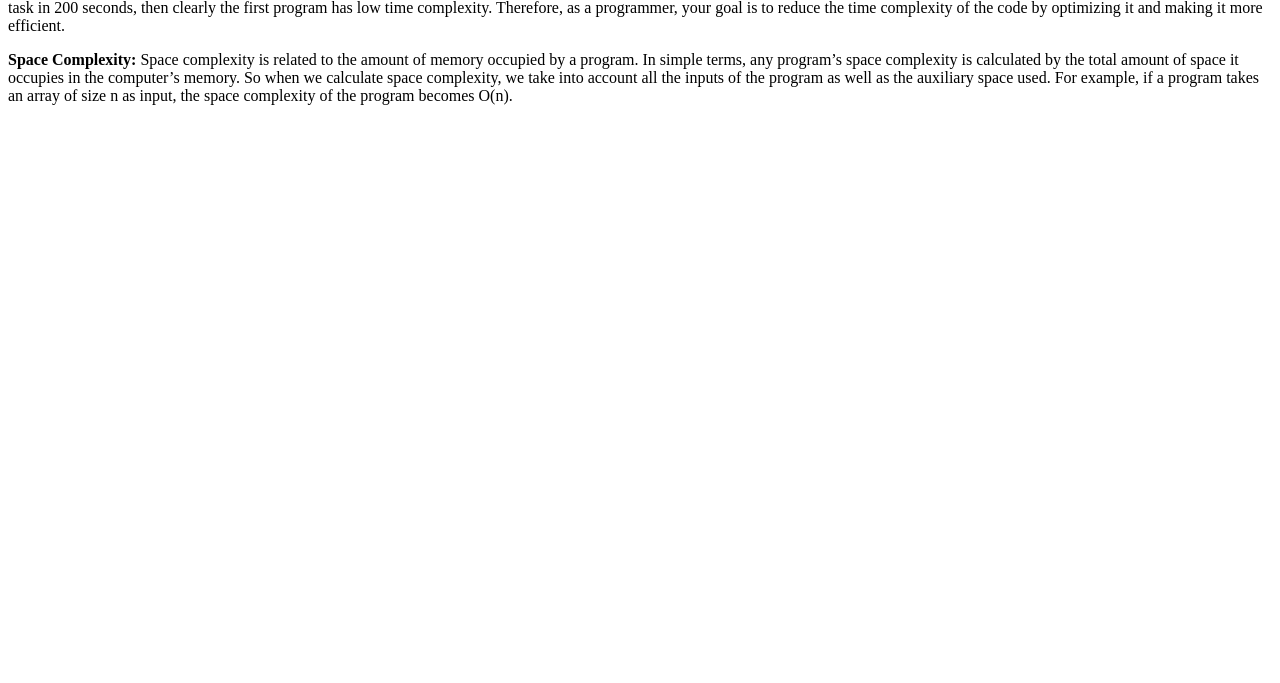
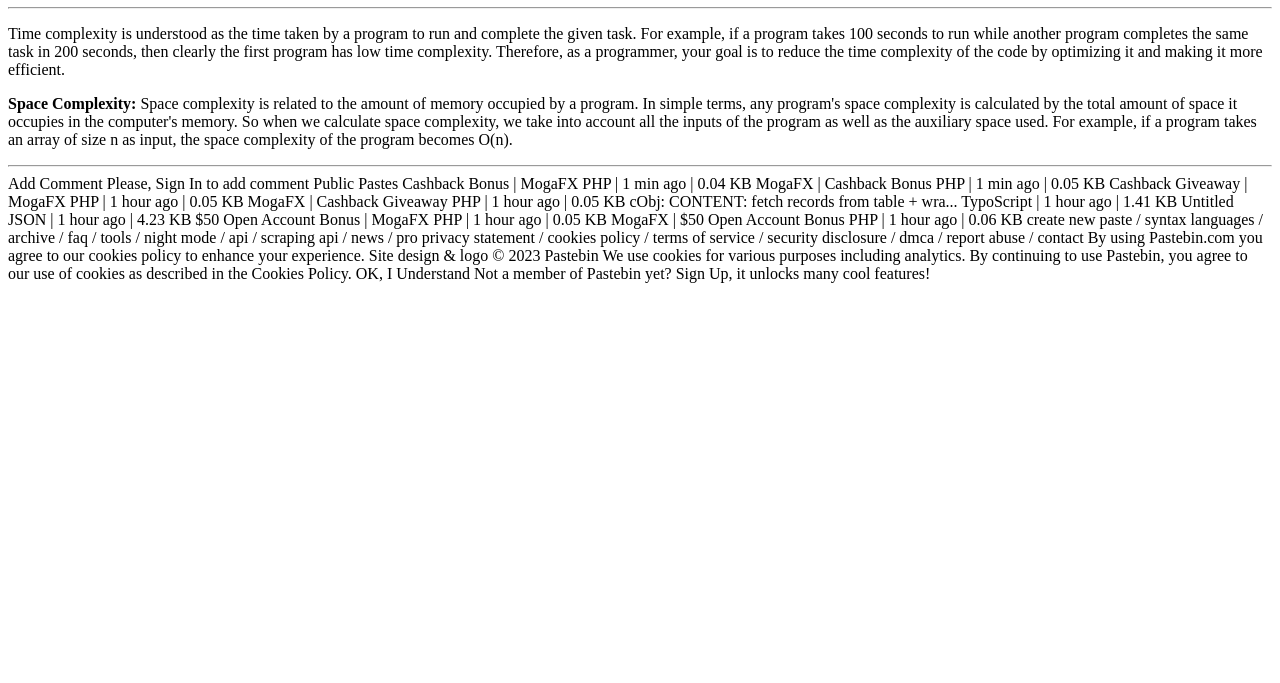
Before and after one commit to acciojob/time-and-space-complexity-MD-IRSHAD, a website: page main.html in a window 1280 px wide. Shown: the part 117-800 px from the top of the page. Drawn offline with Linux system fonts and the light colour scheme.

Commit message:
created a submission

```diff
--- a/main.html
+++ b/main.html
@@ -1,20 +1,63 @@
+PASTEBIN
+API
+TOOLS
+FAQ
+paste
+Search...
+
+LOGIN SIGN UP
+SHARE
+TWEET
+heman10x
+aksghasukgh
+HEMAN10X
+JUL 17TH, 2023
+2
+0
+NEVER
+ADD COMMENT
+Not a member of Pastebin yet? Sign Up, it unlocks many cool features!
+ 1.08 KB | None |
+
 <!DOCTYPE html>
-
 <html>
-
 <head>
 	<link rel="stylesheet" href="styles.css">
 </head>
-
 <body>
-	<!-- the entire body must be written by student -->
 	<h1>Time and Space Complexity</h1>
 	<hr>
-	<p> Time complexity is understood as the time taken by a program to run and complete the given task. For example, if a program takes 100 seconds to run while another program completes the same task in 200 seconds, then clearly the first program has low time complexity. Therefore, as a programmer, your goal is to reduce the time complexity of the code by optimizing it and making it more efficient.</p>
-    <p><b>Space Complexity:</b> Space complexity is related to the amount of memory occupied by a program. In simple terms, any program’s space complexity is calculated by the total amount of space it occupies in the computer’s memory. So when we calculate space complexity, we take into account all the inputs of the program as well as the auxiliary space used. For example, if a program takes an array of size n as input, the space complexity of the program becomes O(n).</p>
-	<script type="text/javascript" src="./script.js">
-</script>
+	<p>Time complexity is understood as the time taken by a program to run and complete the given task. For example, if a program takes 100 seconds to run while another program completes the same task in 200 seconds, then clearly the first program has low time complexity. Therefore, as a programmer, your goal is to reduce the time complexity of the code by optimizing it and making it more efficient.</p>
+	<p><b>Space Complexity:</b> Space complexity is related to the amount of memory occupied by a program. In simple terms, any program's space complexity is calculated by the total amount of space it occupies in the computer's memory. So when we calculate space complexity, we take into account all the inputs of the program as well as the auxiliary space used. For example, if a program takes an array of size n as input, the space complexity of the program becomes O(n).</p>
+	<hr>
+	<script type="text/javascript" src="./script.js"></script>
+</body>
+</html>
 
-</body>
+Add Comment
+Please, Sign In to add comment
+Public Pastes
+Cashback Bonus | MogaFX
+PHP | 1 min ago | 0.04 KB
+MogaFX | Cashback Bonus
+PHP | 1 min ago | 0.05 KB
+Cashback Giveaway | MogaFX
+PHP | 1 hour ago | 0.05 KB
+MogaFX | Cashback Giveaway
+PHP | 1 hour ago | 0.05 KB
+cObj: CONTENT: fetch records from table + wra...
+TypoScript | 1 hour ago | 1.41 KB
+Untitled
+JSON | 1 hour ago | 4.23 KB
+$50 Open Account Bonus | MogaFX
+PHP | 1 hour ago | 0.05 KB
+MogaFX | $50 Open Account Bonus
+PHP | 1 hour ago | 0.06 KB
+create new paste  /  syntax languages  /  archive  /  faq  /  tools  /  night mode  /  api  /  scraping api  /  news  /  pro
+privacy statement  /  cookies policy  /  terms of service /  security disclosure  /  dmca  /  report abuse  /  contact
 
-</html>
+By using Pastebin.com you agree to our cookies policy to enhance your experience.
+Site design & logo © 2023 Pastebin
+We use cookies for various purposes including analytics. By continuing to use Pastebin, you agree to our use of cookies as described in the Cookies Policy.  OK, I Understand
+Not a member of Pastebin yet?
+Sign Up, it unlocks many cool features!
```
